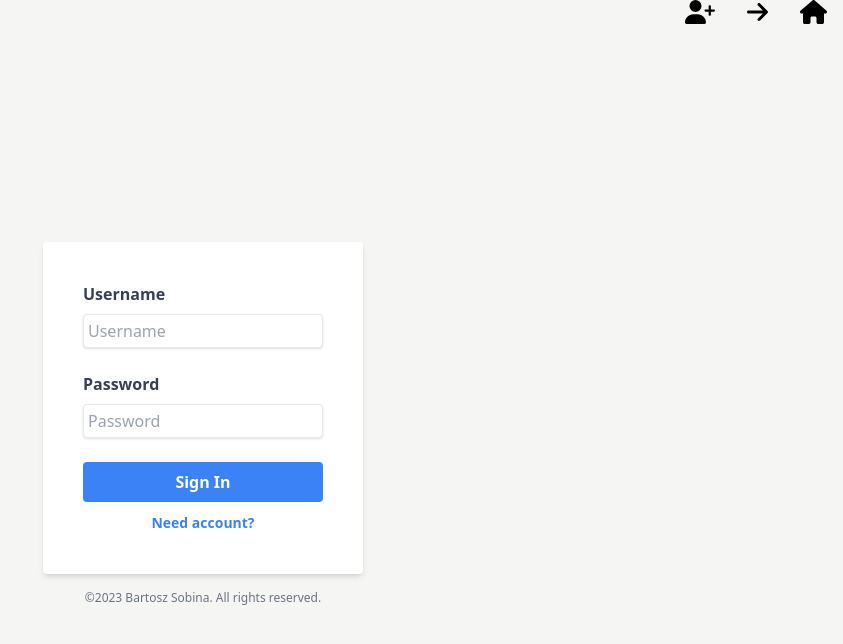
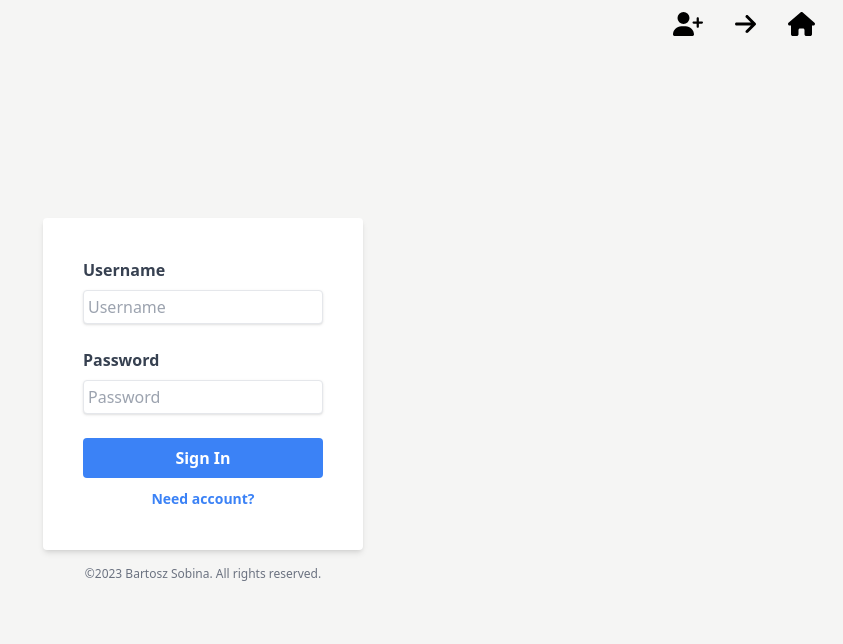
Before and after one commit to Ressobe/spotifyController, a React (Vite) app in the folder frontend/: page /login in a window 1280 px wide. Shown: the top 644 px of the page, without its empty margins (437-1280 px from the left). Built offline with nearby package versions, Linux system fonts and the light colour scheme; no server answers.

Commit message:
Fix class to className

```diff
--- a/frontend/src/components/LoginForm.jsx
+++ b/frontend/src/components/LoginForm.jsx
@@ -45,7 +45,7 @@
         </div>
         <div className="text-center">
           <a
-            class="font-bold text-sm text-blue-500 hover:text-blue-800"
+            className="font-bold text-sm text-blue-500 hover:text-blue-800"
             href="/register"
           >
             Need account?
--- a/frontend/src/components/Navbar.jsx
+++ b/frontend/src/components/Navbar.jsx
@@ -16,7 +16,7 @@
     return (
       <>
         <nav>
-          <div classname="fixed flex flex-row top-0 w-full p-3">
+          <div className="fixed flex flex-row top-0 w-full p-3">
             <div className="w-1/2 inline-block text-left px-3 "></div>
             <div className="w-1/2 inline-block text-right">
               <LogoutIcon />
@@ -34,7 +34,7 @@
     return (
       <>
         <nav>
-          <div classname="fixed flex flex-row top-0 w-full p-3">
+          <div className="fixed flex flex-row top-0 w-full p-3">
             <div className="w-1/2 inline-block text-left px-3 "></div>
             <div className="w-1/2 inline-block text-right">
               <RegisterIcon />
```
